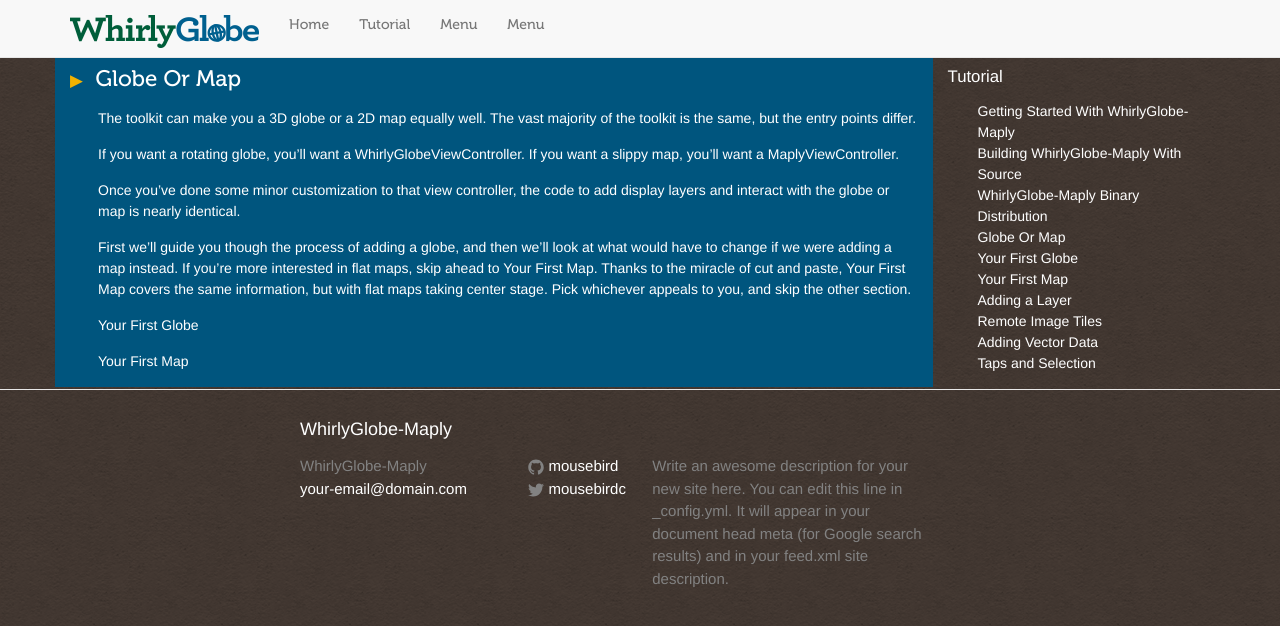
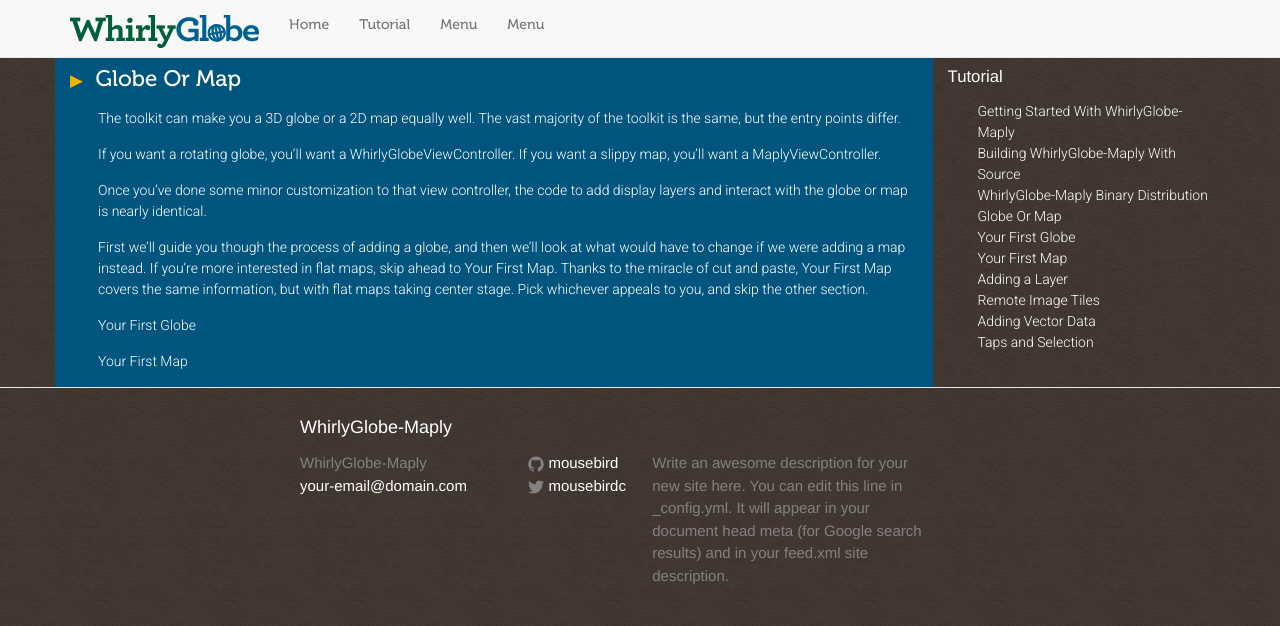
Before and after one commit to muruganandham/WhirlyGlobe-Maply-Site, a Jekyll site: the page built from tutorial/globe_or_map.md, in a window 1280 px wide. Shown: the top 626 px of the page. Built offline with Jekyll 4.4.1, drawn with Linux system fonts in a browser that asks for light colours; nearby versions of some CDN libraries; some web fonts are replaced.

Commit message:
google font for roboto

```diff
--- a/_includes/head.html
+++ b/_includes/head.html
@@ -18,7 +18,10 @@
 
   <link rel="stylesheet" href="{{ site.baseurl }}/css/main.css">
   <link rel="canonical" href="{{ page.url | replace:'index.html','' | prepend: site.baseurl | prepend: site.url }}">
+
+  <!-- Fontwork -->
   <link rel="stylesheet" type="text/css" href="{{ site.baseurl }}/css/MyFontsWebfontsKit.css">
+  <link href='http://fonts.googleapis.com/css?family=Roboto:300' rel='stylesheet' type='text/css'>
 
   <!--
   /**
--- a/css/main.scss
+++ b/css/main.scss
@@ -50,6 +50,7 @@ body {
 }
 
 // Webfonts
+//
 .Museo-700 {
   font-family:     Museo-700;
   font-weight:     normal;
@@ -82,17 +83,25 @@ body {
 .tutorial-main {
   background-color: #00557e;
   h2, h3, h4, h5, h6 {
-    font-family:     Museo-500;
+    font-family:   Museo-500;
+  }
+  p {
+    font-family:   Roboto;
   }
   p, h3, h4, h5, h6, .highlight {
-    margin-left:    $base-font-size * 2;
+    margin-left:   $base-font-size * 2;
   }
   h2::before {
-    content:         '▶';
-    font-size:       $base-font-size * 1.2;
-    color:           $triangle-color;
-    padding:         0 $base-font-size * 0.9 0 0;
-    margin-left:     0;
+    content:       '▶';
+    font-size:     $base-font-size * 1.2;
+    color:         $triangle-color;
+    padding:       0 $base-font-size * 0.9 0 0;
+    margin-left:   0;
+  }
+}
+.tutorial-sidebar {
+  li {
+    font-family:   Roboto;
   }
 }
 
```
